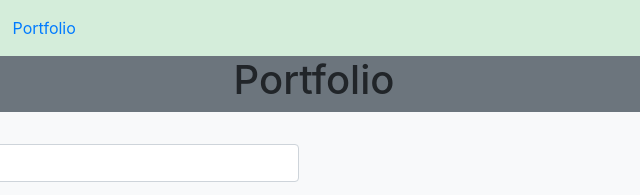
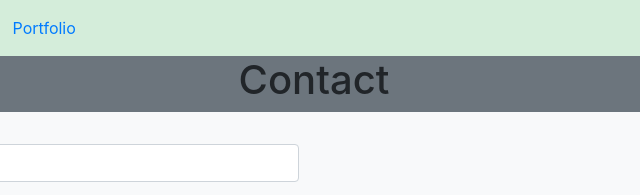
Before and after one commit to DwayneLaughlin/responsice_site, a plain HTML site: page contact.html in a window 1280 px wide. Shown: the top 195 px of the page, 326-966 px from the left. Drawn offline with nearby package versions, Linux system fonts and the light colour scheme.

Commit message:
changed the contact page header from portfolio to contact

```diff
--- a/contact.html
+++ b/contact.html
@@ -30,7 +30,7 @@
 <body class="bg-secondary">
     <div class="container">
         <div class="row">
-            <h1 class="col-md-12 text-center">Portfolio</h1>
+            <h1 class="col-md-12 text-center">Contact</h1>
         </div>
     </div>
     <div class="container bg-light">
```
Also changed, not shown: portfolio.html (+1 -1 lines).
